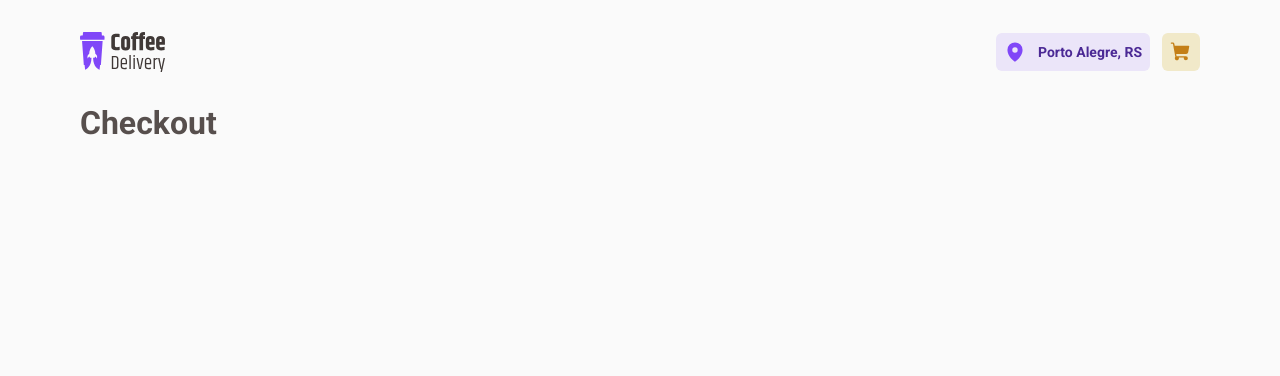
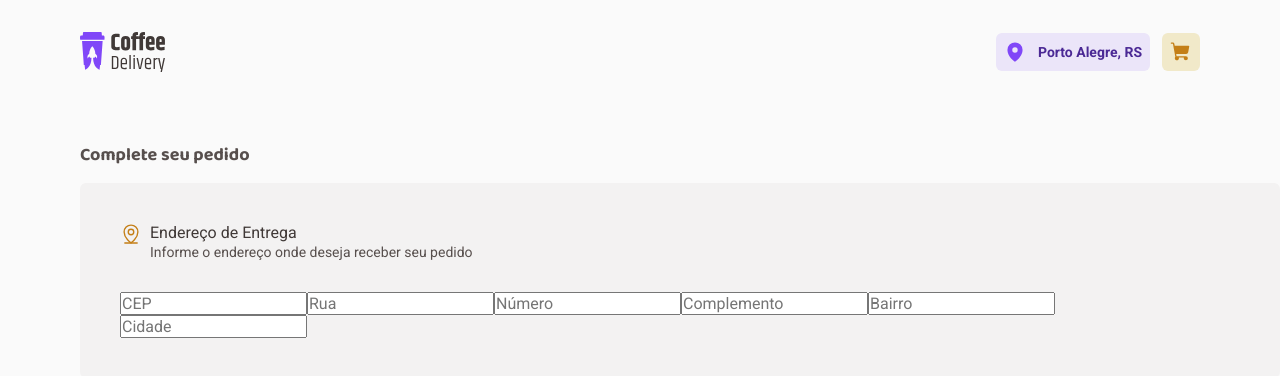
Before and after one commit to Wallysson/coffee-delivery-ignite, a React (Vite) app: page /checkout in a window 1280 px wide. Shown: the top 376 px of the page. Built offline with nearby package versions, Linux system fonts and the light colour scheme.

Commit message:
start with checkout page

```diff
--- a/package.json
+++ b/package.json
@@ -12,6 +12,7 @@
     "phosphor-react": "^1.4.1",
     "react": "^18.2.0",
     "react-dom": "^18.2.0",
+    "react-hook-form": "^7.34.2",
     "react-router-dom": "^6.3.0",
     "styled-components": "^5.3.5"
   },
--- a/src/pages/Checkout/index.tsx
+++ b/src/pages/Checkout/index.tsx
@@ -1,5 +1,34 @@
+import { MapPinLine } from "phosphor-react";
+import { defaultTheme } from "../../styles/themes/default";
+import { AddressContainer, AddressContainerHeader, CheckoutContainer, PaymentAndAddressContainer } from "./styles";
+import { useForm } from 'react-hook-form'
+
 export function Checkout() {
   return (
-    <h1>Checkout</h1>
+    <CheckoutContainer>
+      <form action="">
+        <PaymentAndAddressContainer>
+          <h2>Complete seu pedido</h2>
+            <AddressContainer>
+              <AddressContainerHeader>
+                <MapPinLine size={22} color={defaultTheme["yellow-dark"]}/>
+                <div>
+                  <span>Endereço de Entrega</span>
+                  <span>Informe o endereço onde deseja receber seu pedido</span>
+                </div>
+              </AddressContainerHeader>
+
+              <div>
+                <input type="number" placeholder="CEP" />
+                <input type="text" placeholder="Rua" />
+                <input type="number"placeholder="Número" />
+                <input type="text" placeholder="Complemento" />
+                <input type="text" placeholder="Bairro" />
+                <input type="text" placeholder="Cidade" />
+              </div>
+            </AddressContainer>
+          </PaymentAndAddressContainer>
+        </form>
+      </CheckoutContainer>
   )
 }
--- /dev/null
+++ b/src/pages/Checkout/styles.ts
@@ -0,0 +1,67 @@
+import styled from 'styled-components'
+
+export const CheckoutContainer = styled.main`
+  display: flex;
+
+  form {
+    display: flex;
+    gap: 2rem;
+    margin-top: 2.5rem;
+    width: 100%;
+
+    h2 {
+      margin-bottom: 1rem;
+      font-family: 'Baloo 2', cursive;
+      font-weight: 700;
+      font-size: 1.125rem;
+      line-height: 130%;
+    }
+
+    @media (max-width: 1100px) {
+      flex-wrap: wrap;
+    }
+  }
+`
+
+export const PaymentAndAddressContainer = styled.div`
+  display: flex;
+  flex-direction: column;
+  flex: 1 1 55%;
+
+  @media (max-width: 1100px) {
+    flex: 1;
+  }
+`
+
+export const AddressContainer = styled.div`
+  display: flex;
+  flex-direction: column;
+  width: 100%;
+  background-color: ${props => props.theme['base-card']};
+  padding: 2.5rem;
+  margin-bottom: 0.75rem;
+  border-radius: 6px;
+`
+
+export const AddressContainerHeader = styled.header`
+  display: flex;
+  justify-content: start;
+  gap: 0.5rem;
+  margin-bottom: 2rem;
+
+  div {
+    display: flex;
+    flex-direction: column;
+    gap: 0.125rem;
+
+    span {
+      font-size: 1rem;
+      color: ${props => props.theme['base-subtitle']};
+    }
+
+    span + span {
+      font-size: 0.875rem;
+      color: ${props => props.theme['base-text']};
+    }
+  }
+`
```
Also changed, not shown: 1 other file (tests, documents, lock files or other folders).
